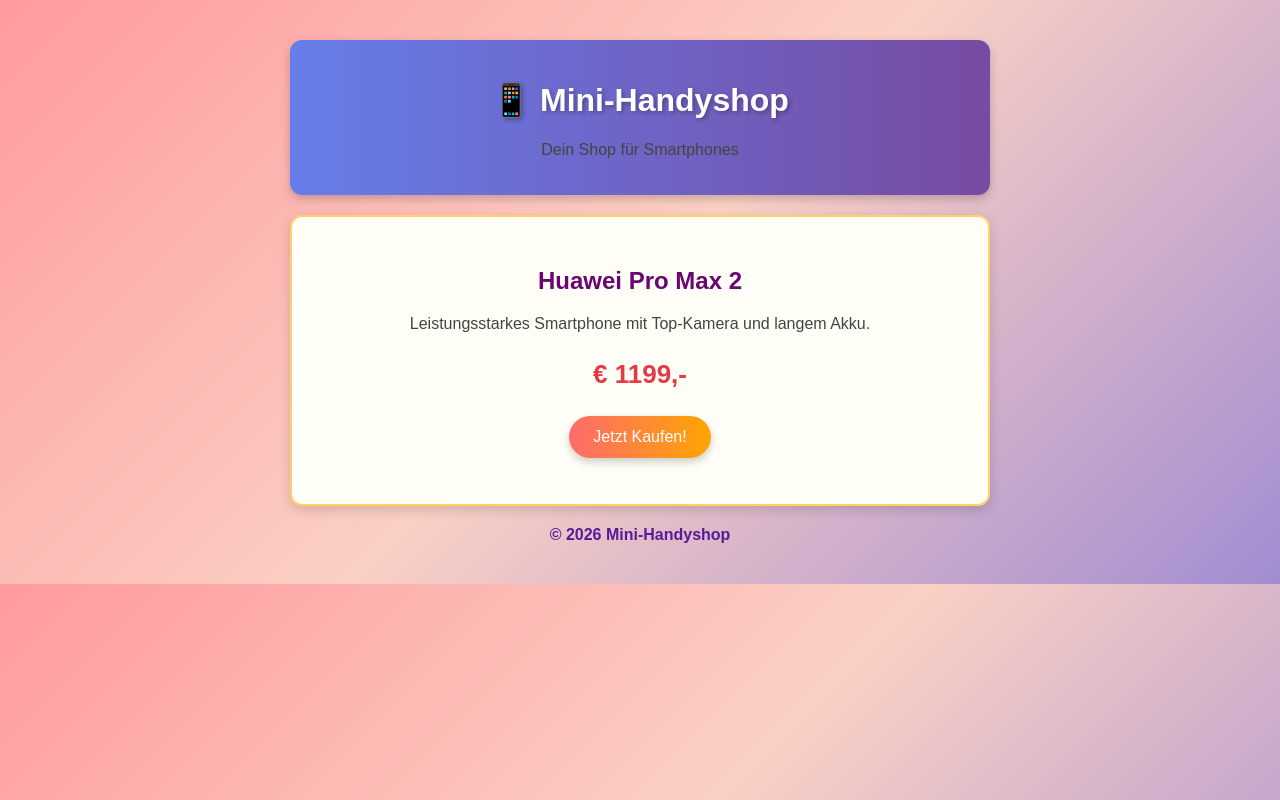
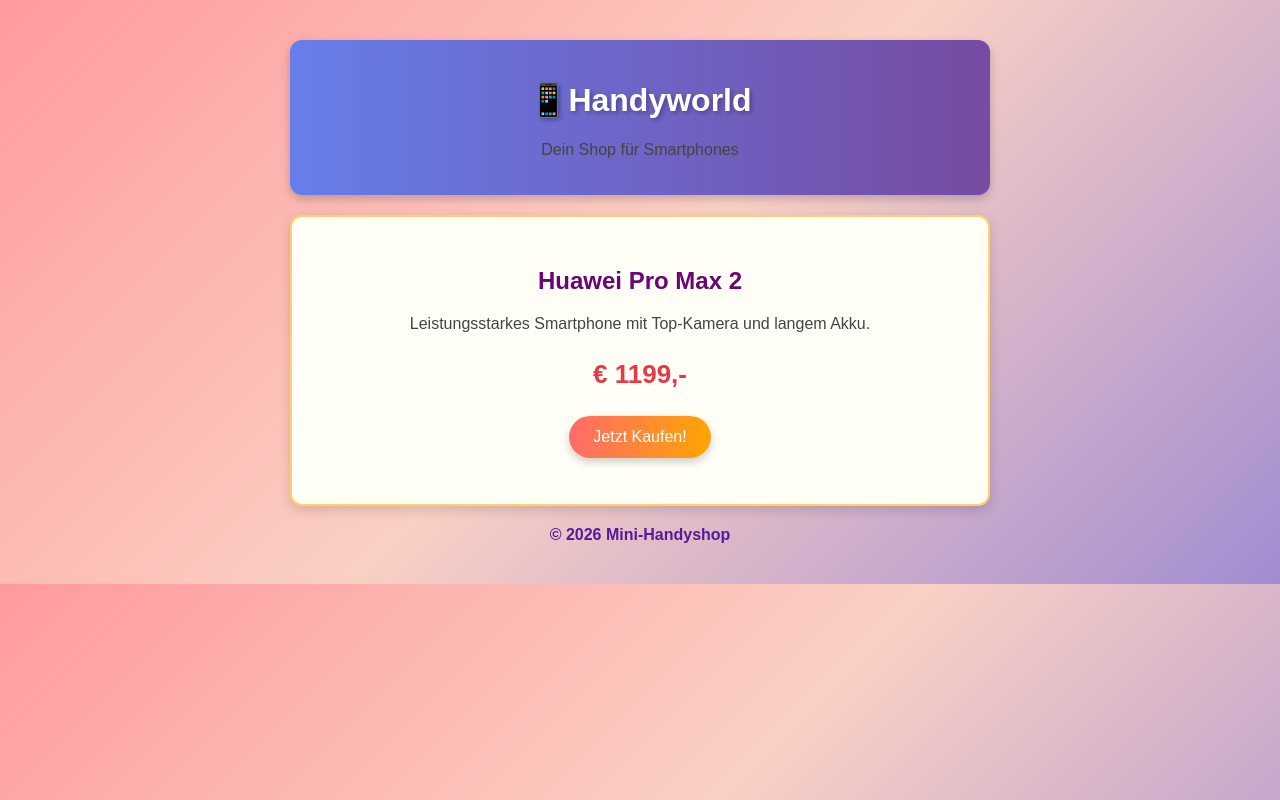
Before and after one commit to DavidBognar40/miniHandyshop4ek, a plain HTML site: page index.html in a window 1280 px wide. Drawn offline with Linux system fonts and the light colour scheme.

Commit message:
Name Webshop geändert

```diff
--- a/index.html
+++ b/index.html
@@ -9,7 +9,7 @@
 <body>
 
     <header>
-        <h1>📱 Mini-Handyshop</h1>
+        <h1>📱Handyworld</h1>
         <p>Dein Shop für Smartphones</p>
     </header>
 
```
